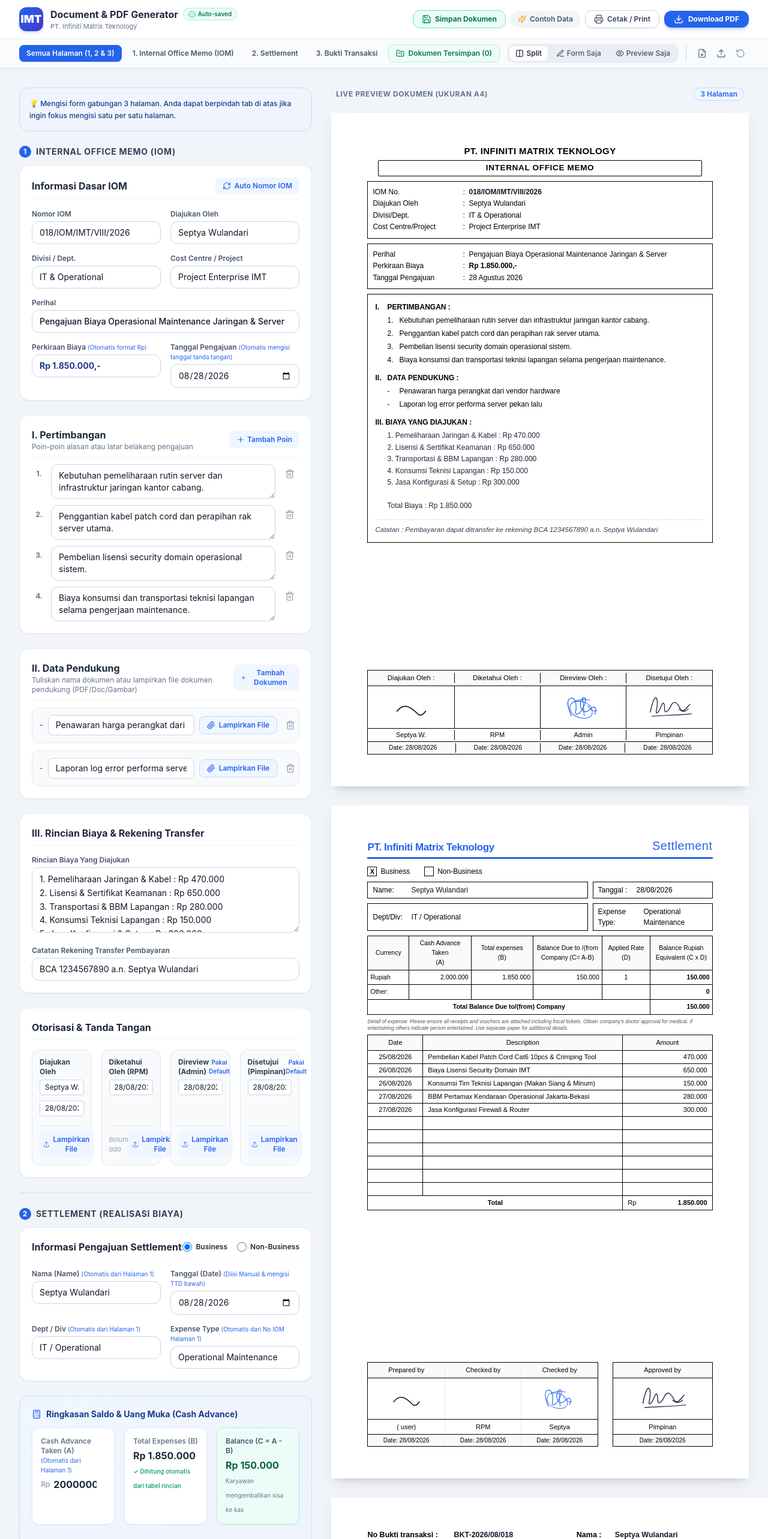
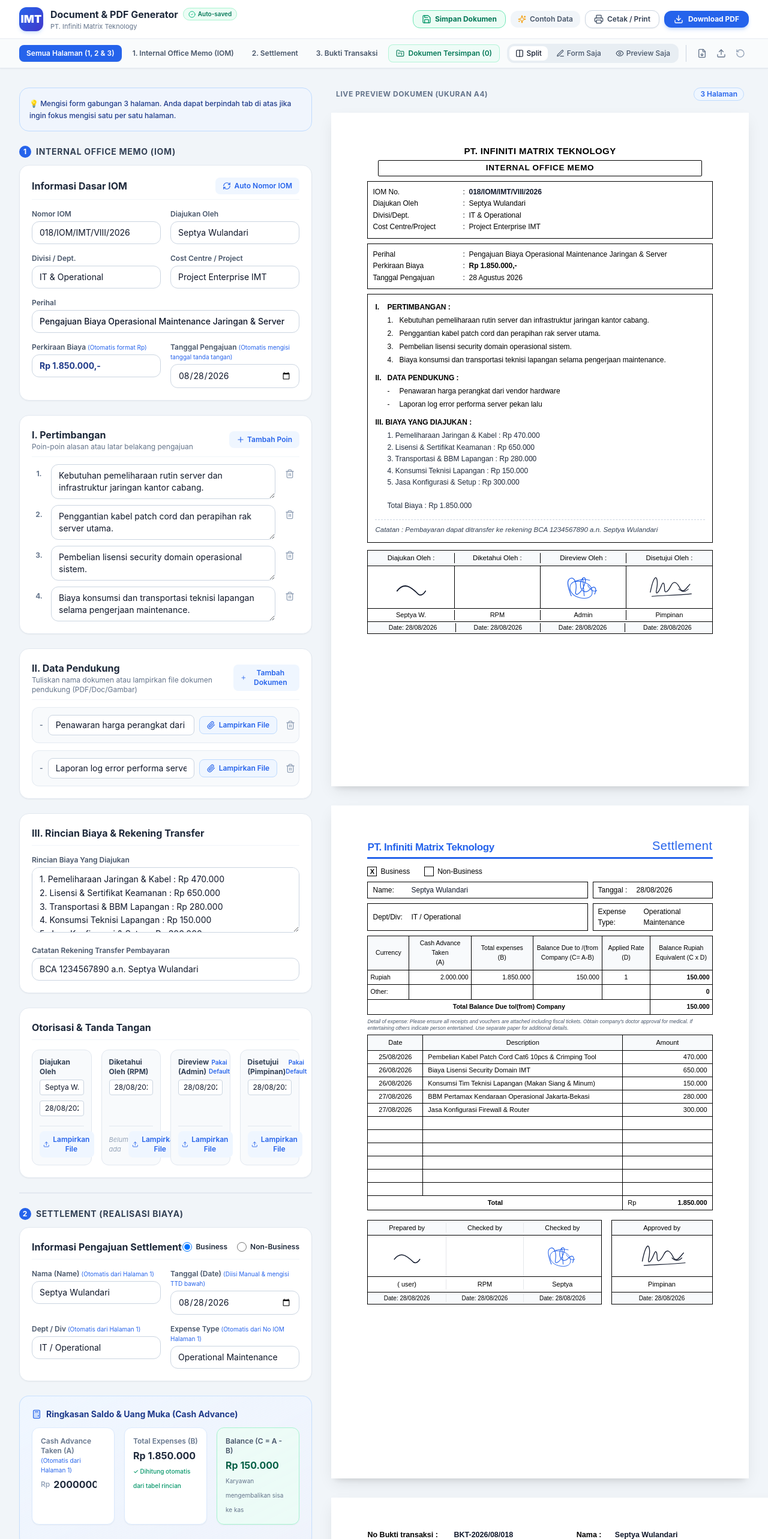
Before and after one commit to fahmialfatah99-cmd/imt-document-generator, a React (Vite) app: page / in a window 1280 px wide. Shown: the top 2566 px of the page at 60% size. Built offline with nearby package versions, Linux system fonts and the light colour scheme.

Commit message:
fix: remove vertical stretch gaps and align signature section neatly below tables on all pages

```diff
--- a/src/components/DocumentPreview/PageEvidence.jsx
+++ b/src/components/DocumentPreview/PageEvidence.jsx
@@ -27,7 +27,7 @@
       {pages.map((pageSlots, pageIdx) => (
         <div
           key={pageIdx}
-          className="a4-page print-page-break bg-white text-black text-[12.5px] flex flex-col justify-between select-none relative box-border"
+          className="a4-page print-page-break bg-white text-black text-[12.5px] flex flex-col select-none relative box-border"
           style={{ minHeight: '297mm', padding: '14mm 16mm' }}
         >
           <div>
--- a/src/components/DocumentPreview/PageIOM.jsx
+++ b/src/components/DocumentPreview/PageIOM.jsx
@@ -25,7 +25,7 @@
   const displayedBiaya = biayaYangDiajukan || (perkiraanBiaya ? `Total Biaya Yang Diajukan : ${perkiraanBiaya}` : '');
 
   return (
-    <div className="a4-page bg-white text-black text-[12.5px] flex flex-col justify-between select-none relative box-border" style={{ minHeight: '297mm', padding: '14mm 16mm' }}>
+    <div className="a4-page bg-white text-black text-[12.5px] flex flex-col select-none relative box-border" style={{ minHeight: '297mm', padding: '14mm 16mm' }}>
       <div className="space-y-2">
         {/* Header */}
         <div className="text-center mb-1">
--- a/src/components/DocumentPreview/PageSettlement.jsx
+++ b/src/components/DocumentPreview/PageSettlement.jsx
@@ -40,7 +40,7 @@
   }
 
   return (
-    <div className="a4-page bg-white text-black text-[12px] flex flex-col justify-between select-none relative box-border" style={{ minHeight: '297mm', padding: '14mm 16mm' }}>
+    <div className="a4-page bg-white text-black text-[12px] flex flex-col select-none relative box-border" style={{ minHeight: '297mm', padding: '14mm 16mm' }}>
       <div>
         {/* Header */}
         <div className="flex justify-between items-end pb-1">
@@ -177,7 +177,7 @@
       </div>
 
       {/* Signature Section */}
-      <div className="grid grid-cols-[3fr_1.3fr] gap-6 mt-3 text-[11px]">
+      <div className="grid grid-cols-[3fr_1.3fr] gap-4 mt-4 text-[11px]">
         {/* Left Signature Box (3 people: Prepared, Checked, Checked) */}
         <div className="border border-black">
           <div className="grid grid-cols-3 divide-x border-b border-black text-center py-1 font-medium bg-slate-50">
```
